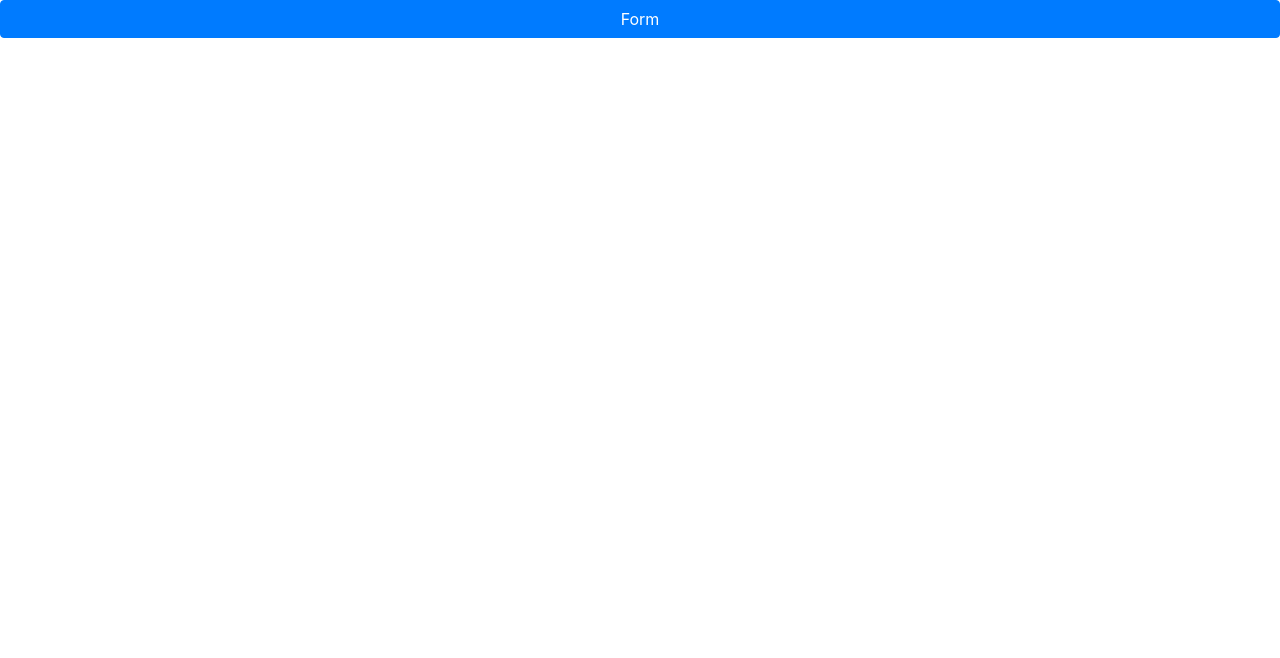
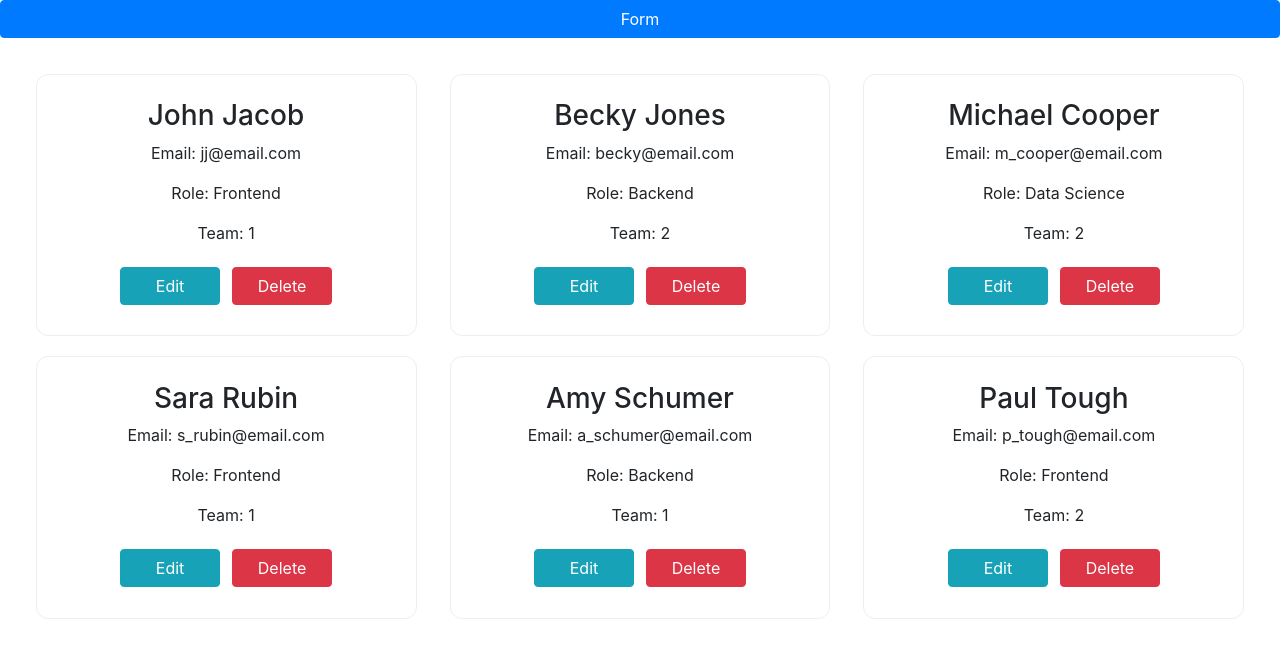
Before and after one commit to bloominstituteoftechnology/team-builder, a React (Create React App) app: page / in a window 1280 px wide. Shown: the top 658 px of the page. Built offline with nearby package versions, Linux system fonts and the light colour scheme.

Commit message:
Collapse form dynamically - when a user card is deleted - when a user card is being edited

```diff
--- a/src/App.js
+++ b/src/App.js
@@ -12,7 +12,7 @@ const StyledApp = styled.div`
 
 function App() {
   const [user, setUser] = useState("");
-  const [data, setData] = useState([]);
+  const [data, setData] = useState(userData);
   const [active, setActive] = useState(false);
   const [collapse, setCollapse] = useState(false);
 
@@ -20,7 +20,7 @@ function App() {
     event.preventDefault();
     active ? editMember() : setData([...data, { ...user, id: Date.now() }]);
     setActive(false);
-    setUser({ name: '', email: '', role: '' });
+    setUser({ name: '', email: '', role: '', teamNumber: '' });
   }
   const handleChange = event => {
     setUser({ ...user, [event.target.name]: event.target.value });
@@ -38,6 +38,8 @@ function App() {
     setData(data.filter((del) => {
       return Number(del.id) !== Number(e.target.id);
     }))
+    setUser({ name: '', email: '', role: '', teamNumber: '' });
+    setCollapse(false)
   }
 
   const editMember = () => {
--- a/src/Components/Form/Form.js
+++ b/src/Components/Form/Form.js
@@ -10,13 +10,16 @@ const styleInputs = {
   marginBottom: '3%'
 }
 
+// pattern = '^[A-Za-z]+$'
+
 const Form = (props) => {
   return (
     <StyledForm>
       <ReactForm onSubmit={props.handleSubmit}>
-        <Input style={styleInputs} type="text" name="name" value={props.user.name} onChange={props.handleChange} required pattern='^[A-Za-z]+$' title="No numeric characters allowed" placeholder="Name" />
+        <Input style={styleInputs} type="text" name="name" value={props.user.name} onChange={props.handleChange} required title="No numeric characters allowed" placeholder="Name" />
         <Input style={styleInputs} type="email" name="email" value={props.user.email} onChange={props.handleChange} required placeholder="Email" />
         <Input style={styleInputs} type="text" name="role" value={props.user.role} onChange={props.handleChange} required placeholder="Role" />
+        <Input style={styleInputs} type="text" name="teamNumber" value={props.user.teamNumber} onChange={props.handleChange} required placeholder="Team" />
         <Button>Submit!</Button>
       </ReactForm>
     </StyledForm>
--- a/src/Components/List/List.js
+++ b/src/Components/List/List.js
@@ -15,7 +15,13 @@ const StyledCard = styled.div`
   border-radius: 12px;
   width: 31%;
   margin: 10px;
+  text-align: center;
 `
+
+const styleButton = {
+  width: '100px',
+  margin: '6px'
+}
 
 const List = (props) => {
   return (
@@ -24,18 +30,17 @@ const List = (props) => {
         return (
           <StyledCard key={user.id}  >
             <div className="userInfo">
-              <h1>{user.name}</h1>
-              <h3>Email: {user.email}</h3>
-              <h3>Role: {user.role}</h3>
-              <h3>Team: {user.teamNumber}</h3>
+              <h3>{user.name}</h3>
+              <p>Email: {user.email}</p>
+              <p>Role: {user.role}</p>
+              <p>Team: {user.teamNumber}</p>
             </div>
-            <Button id={user.id} onClick={e => props.memberToEdit(e)}>
+            <Button color="info" style={styleButton} id={user.id} onClick={e => props.memberToEdit(e)}>
               Edit
             </Button>
-            <Button id={user.id} onClick={e => props.removeMember(e)}>
+            <Button color="danger" style={styleButton} id={user.id} onClick={e => props.removeMember(e)}>
               Delete
             </Button>
-
           </StyledCard>
         );
       })}
--- a/src/data.js
+++ b/src/data.js
@@ -1,39 +1,45 @@
 const userData = [
   {
-    name: 'Tiffany',
-    email: 'T@email.com',
+    name: 'John Jacob',
+    email: 'jj@email.com',
     role: 'Frontend',
-    team: '1'
+    teamNumber: '1',
+    id: 1
   },
   {
-    name: 'Tiffany',
-    email: 'T@email.com',
-    role: 'Frontend',
-    team: '1'
+    name: 'Becky Jones',
+    email: 'becky@email.com',
+    role: 'Backend',
+    teamNumber: '2',
+    id: 2
   },
   {
-    name: 'Tiffany',
-    email: 'T@email.com',
-    role: 'Frontend',
-    team: '1'
+    name: 'Michael Cooper',
+    email: 'm_cooper@email.com',
+    role: 'Data Science',
+    teamNumber: '2',
+    id: 6
   },
   {
-    name: 'Tiffany',
-    email: 'T@email.com',
+    name: 'Sara Rubin',
+    email: 's_rubin@email.com',
     role: 'Frontend',
-    team: '1'
+    teamNumber: '1',
+    id: 3
   },
   {
-    name: 'Tiffany',
-    email: 'T@email.com',
-    role: 'Frontend',
-    team: '1'
+    name: 'Amy Schumer',
+    email: 'a_schumer@email.com',
+    role: 'Backend',
+    teamNumber: '1',
+    id: 4
   },
   {
-    name: 'Tiffany',
-    email: 'T@email.com',
+    name: 'Paul Tough',
+    email: 'p_tough@email.com',
     role: 'Frontend',
-    team: '1'
+    teamNumber: '2',
+    id: 5
   }
 ]
 
```
